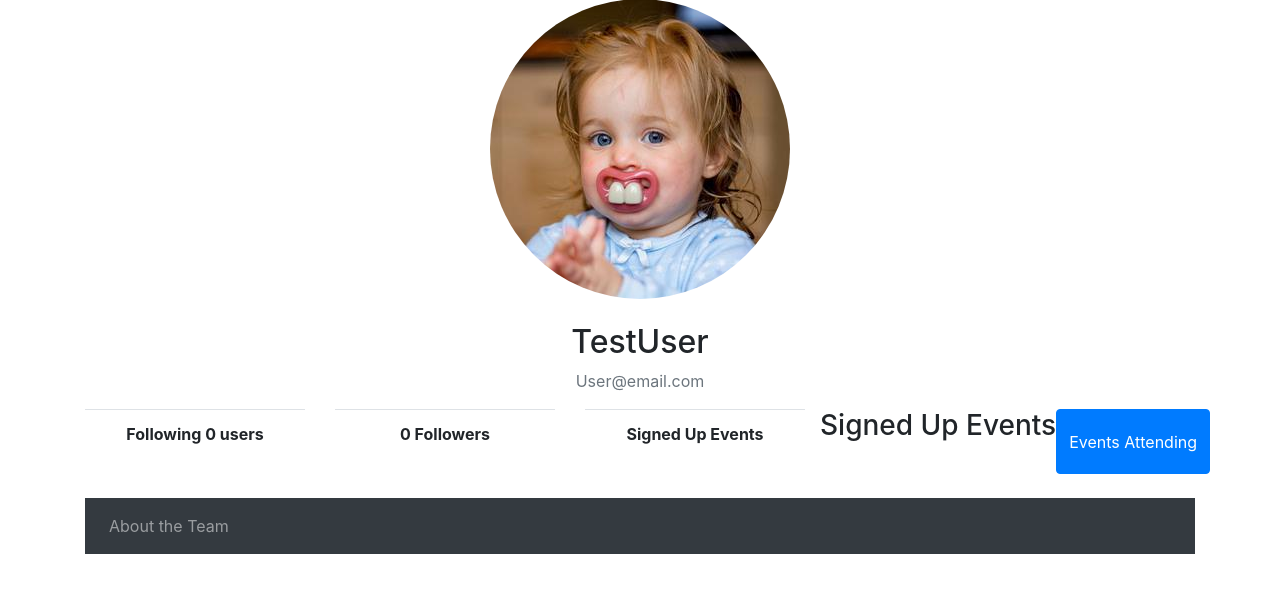
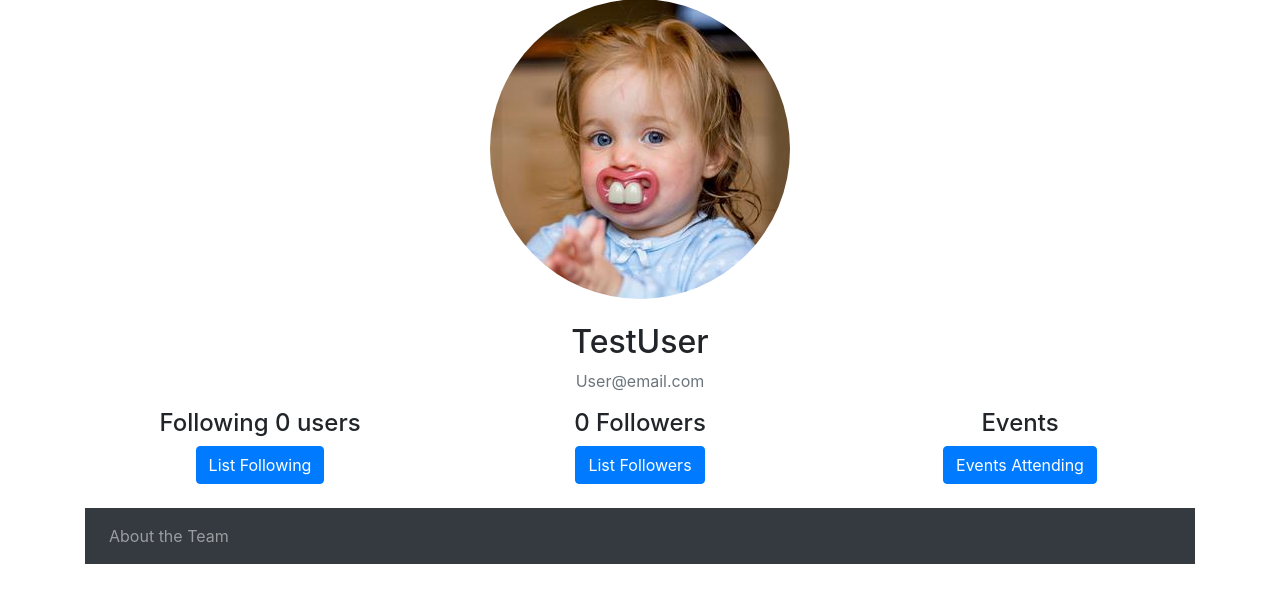
Before and after one commit to royceschultz/Square-Up-Events, a Django app: page /profile/2/ in a window 1280 px wide. Shown: the part 180-783 px from the top of the page. Run offline with Django 3.2, Linux system fonts and the light colour scheme; a user stored in the database is signed in; data comes from the database, SQL or seed files in the repository; lists and menus that the app fills with data are empty; some libraries are stand-ins or nearby versions.

Commit message:
modal_profile_followers

```diff
--- a/users/templates/users/profile.html
+++ b/users/templates/users/profile.html
@@ -27,56 +27,96 @@
       </div>
       <div class="row">
         <!-- Following -->
+
         <div class="col">
-          <table class="table table-hover">
-            <th>Following {{userProfile.profile.following.count}} users</th>
+
+          <h4>Following {{userProfile.profile.following.count}} users</h4>
+
+          <button type="button" class="btn btn-primary" data-toggle="modal" data-target="#modal_button{{following.id}}">
+            List Following
+          </button>
+
+          <!-- Modal -->
+            <div class="modal fade" id="modal_button{{following.id}}" tabindex="-1" role="dialog" aria-labelledby="exampleModalLongTitle" aria-hidden="true">
+              <div class="modal-dialog" role="document">
+                <div class="modal-content">
+
+                  <div class="modal-header">
+                    <h5 class="modal-title" id="exampleModalLongTitle"> Following List </h5>
+                    <button type="button" class="close" data-dismiss="modal" aria-label="Close">
+                      <span aria-hidden="true">&times;</span>
+                    </button>
+                  </div>
+
+                  <div class="overflow-auto" style='max-height:50vh'>
                     {% for following in userProfile.profile.following.all %}
-              <tr>
-                <td>
+                      <br>
                       <a href="{% url 'profile' following.id %}">{{ following.username }}</a>
-                </td>
-              </tr>
+                      <br>
+                      <br>
                     {% endfor %}
-          </table>
+                  <div class="modal-footer">
+                    <button type="button" class="btn btn-secondary" data-dismiss="modal">Close</button>
                   </div>
+                  </div>
+
+                </div>
+              </div>
+            </div>
+
+
+        </div>
+
         <!-- Followers -->
         <div class="col">
-          <table class="table table-hover">
-            <th>{{ userProfile.followers.count }} Followers</th>
+
+          <h4>{{ userProfile.followers.count }} Followers</h4>
+
+          <button type="button" class="btn btn-primary" data-toggle="modal" data-target="#modal_button2">
+            List Followers
+          </button>
+
+          <!-- Modal -->
+            <div class="modal fade" id="modal_button2" tabindex="-1" role="dialog" aria-labelledby="exampleModalLongTitle" aria-hidden="true">
+              <div class="modal-dialog" role="document">
+                <div class="modal-content">
+
+                  <div class="modal-header">
+                    <h5 class="modal-title" id="exampleModalLongTitle"> Followers List </h5>
+                    <button type="button" class="close" data-dismiss="modal" aria-label="Close">
+                      <span aria-hidden="true">&times;</span>
+                    </button>
+                  </div>
+
+                  <div class="overflow-auto" style='max-height:50vh'>
                     {% for follower in userProfile.followers.all %}
-              <tr>
-                <td>
+                      <br>
                       <a href="{% url 'profile' follower.user.id %}">{{ follower.user.username }}</a>
-                </td>
-              </tr>
+                      <br>
+                      <br>
                     {% endfor %}
-          </table>
+                  <div class="modal-footer">
+                    <button type="button" class="btn btn-secondary" data-dismiss="modal">Close</button>
+                  </div>
+                  </div>
+
+                </div>
+              </div>
+            </div>
+
         </div>
         <!-- Signed Up Events -->
         <div class="col">
-          <table class="table table-hover">
-            <th>Signed Up Events</th>
-            {% for event in userProfile.signed_up.all %}
-              <tr>
-                <td>
-                    <a href="{% url 'event detail' event.id %}">
-                      {{ event.name }}
-                    </a>
-                </td>
-              </tr>
-            {% endfor %}
-          </table>
-        </div>
 
-      <h3>Signed Up Events</h3>
+        <h4>Events</h4>
 
-      <!-- Button trigger modal -->
-      <button type="button" class="btn btn-primary" data-toggle="modal" data-target="#exampleModalLong">
+        <button type="button" class="btn btn-primary" data-toggle="modal" data-target="#modal_button3">
           Events Attending
         </button>
 
         <!-- Modal -->
-        <div class="modal fade" id="exampleModalLong" tabindex="-1" role="dialog" aria-labelledby="exampleModalLongTitle" aria-hidden="true">
+
+          <div class="modal fade" id="modal_button3" tabindex="-1" role="dialog" aria-labelledby="exampleModalLongTitle" aria-hidden="true">
             <div class="modal-dialog" role="document">
               <div class="modal-content">
 
@@ -88,17 +128,17 @@
                 </div>
 
                 <div class="overflow-auto" style='max-height:50vh'>
-                {% for event in user.signed_up.all %}
+
+                  {% for event in userProfile.signed_up.all %}
                         <br>
-                  <a href="{% url 'event detail' event.id %}">
-                        {{ event.name }}
-                  </a>
+                        <a href="{% url 'event detail' event.id %}"></a>
                         <br>
                         <br>
                   {% endfor %}
+                </div>
+
                 <div class="modal-footer">
                   <button type="button" class="btn btn-secondary" data-dismiss="modal">Close</button>
-              </div>
                 </div>
 
               </div>
```
Lines whose indentation alone changed are shown as unchanged.
